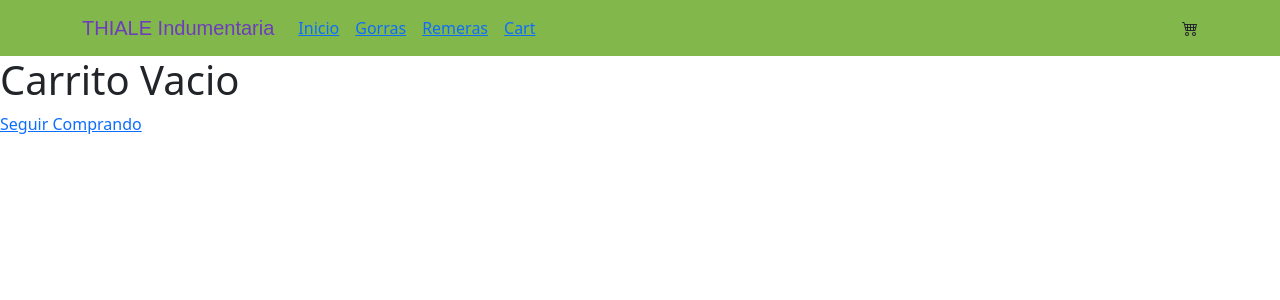
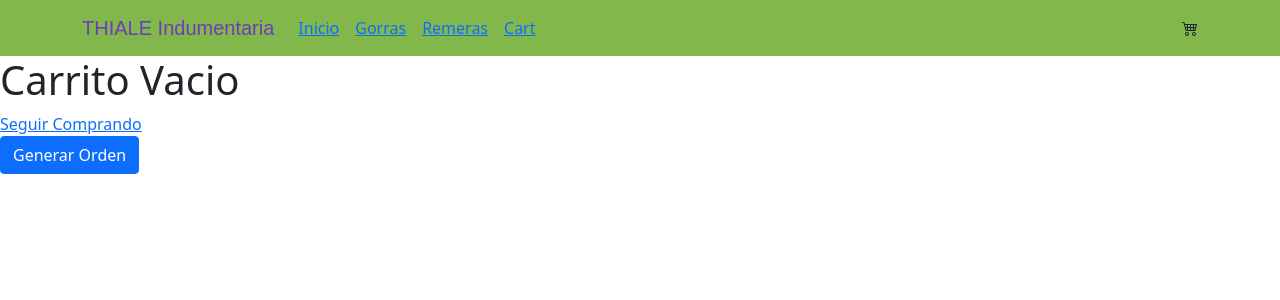
Before and after one commit to Eduardo-Vilela/React-vilela, a React (Create React App) app in the folder myapp-vilela/: page /cart in a window 1280 px wide. Shown: the top 300 px of the page. Built offline with nearby package versions, Linux system fonts and the light colour scheme.

Commit message:
finalizando funcionamiento

```diff
--- a/myapp-vilela/src/components/demo/Demo.js
+++ b/myapp-vilela/src/components/demo/Demo.js
@@ -1,33 +1,42 @@
-import React, { useContext } from 'react'
-import { CartContext } from '../../Context/CartContext.jsx'
-import { Card, Button, Form} from "react-bootstrap"
+import React, { useContext, useState } from 'react'
+import { CartContext } from '../../Context/CartContext'
+import { Card, Button} from "react-bootstrap"
 import { BsFillTrashFill } from 'react-icons/bs';
 import { Link } from 'react-router-dom';
-import { addDoc, collection , getFireStore } from 'firebase/firestore';
+import { addDoc, collection , getFirestore ,Timestamp } from 'firebase/firestore';
 
-function cart(){
-    const{ cartList,borrarItem,borrarCarrito,precioTotal} = useContext(CartContext)
-
-    const generaOrden = (e) => {
-      e.preventDefault()
-      let orden = {}
+function Cart(){
+    const{ cartList,borrarItem,borrarCarrito,precioTotal } = useContext(CartContext)
+    const [idOrden, setIdOrden] = useState("")
 
 
+    const generarOrden = (e) => {
+      e.preventDefault()
+
+      let orden = {}
+      orden.date = Timestamp.fromDate(new Date())
       orden.buyer ={ nombre: 'fede', tel:'1123644',email: 'edumix22@gmail.com'}
       orden.total = precioTotal();
-      orden.items = cartList.map(carItem => {
+      orden.items = cartList.map(cartProducto => {
         const id = cartProducto.id;
-        const nombre = cartProducto.name;
-        const precio = cartProducto.price =cartItem.cantidad;
+        const nombre = cartProducto.title;
+        const precio = cartProducto.price * cartProducto.cantidad;
+        const cantidad = cartProducto.cantidad;
 
-        return {id,nombre,precio }
+        return {id,nombre,precio,cantidad }
       })
-      const db = getFireStore()
-      const ordenColeccion = collection(db , 'orders')
-      addDoc(ordenColeccion, orden)
-      .then(resp => console.log(resp))
+      // const db = getFirestore()
+      // const ordenColleccion = collection(db , 'orders')
+      // addDoc(ordenColleccion, orden)
+      // .then(resp => console.log(resp))
 
-      // console.log(orden)
+      //  console.log(orden)
+      const db = getFirestore();
+        const ordenCollection = collection(db, 'Ordenes')
+        addDoc(ordenCollection, orden)
+        .then(resp => setIdOrden(resp.id))
+        .catch(err => console.log(err))
+        console.log(orden)
     }
 
     return (
@@ -55,13 +64,11 @@ function cart(){
                <div>
                    <h1>Carrito Vacio</h1>
                    <Link to = "/">Seguir Comprando</Link>
-               <Form onSubmit={generaOrden}>
-
-               </Form>
                </div>
                }
+                 <Button onClick = {generarOrden}> Generar Orden</Button>
         </div>
     )
 }
 
-export default cart
+export default Cart
```
Also changed, not shown: 1 other file (tests, documents, lock files or other folders).
